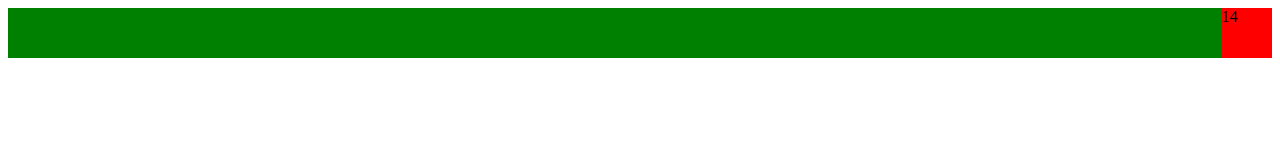
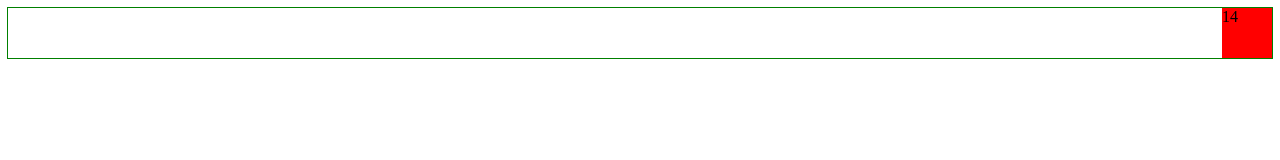
Before and after one commit to demostudio/demostudio.github.io, a plain HTML site: page text-indent.html in a window 1280 px wide. Drawn offline with Linux system fonts and the light colour scheme.

Commit message:
Update text-indent.html

```diff
--- a/text-indent.html
+++ b/text-indent.html
@@ -7,7 +7,7 @@
   <link rel="icon" href="favicon.ico">
   <style>
     .wrap14 {
-      background: green;
+      outline: 1px solid green;
       text-indent: calc(100% - 50px);
     }
 
```
